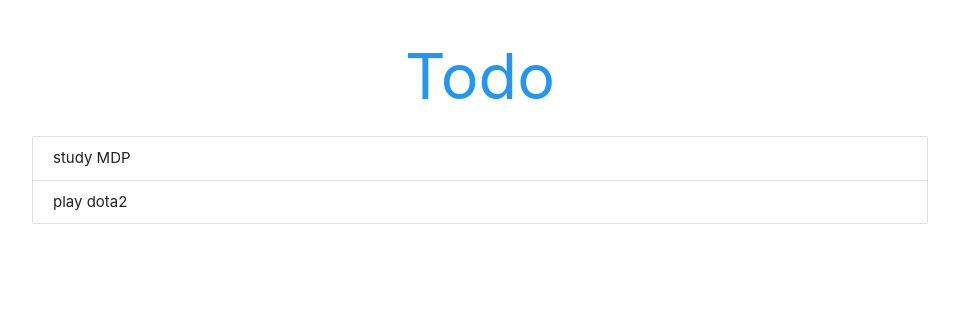
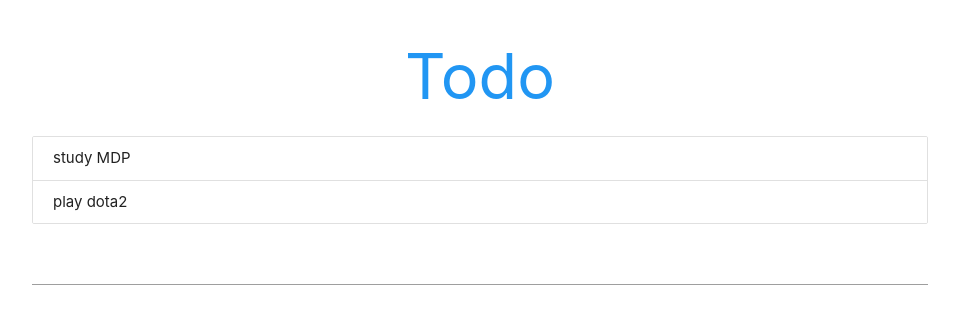
Before and after one commit to panduananto/todos-react, a React (Create React App) app: page / in a window 1280 px wide. Shown: the top 324 px of the page, without its empty margins (160-1119 px from the left). Built offline with nearby package versions, Linux system fonts and the light colour scheme.

Commit message:
add todo work

```diff
--- /dev/null
+++ b/src/AddTodo.js
@@ -0,0 +1,37 @@
+import React, { Component } from "react";
+
+class AddTodo extends Component {
+  state = {
+    content: "",
+  };
+
+  handleChange = (e) => {
+    this.setState({
+      content: e.target.value,
+    });
+  };
+
+  handleSubmit = (e) => {
+    e.preventDefault();
+    this.props.addTodo(this.state);
+    this.setState({
+      content: "",
+    });
+  };
+
+  render() {
+    return (
+      <div className="form-input">
+        <form onSubmit={this.handleSubmit}>
+          <input
+            type="text"
+            onChange={this.handleChange}
+            value={this.state.content}
+          ></input>
+        </form>
+      </div>
+    );
+  }
+}
+
+export default AddTodo;
--- a/src/App.js
+++ b/src/App.js
@@ -1,5 +1,6 @@
 import React, { Component } from "react";
 import Todos from "./Todos";
+import AddTodo from "./AddTodo";
 
 class App extends Component {
   state = {
@@ -25,11 +26,20 @@
     });
   };
 
+  addTodo = (todo) => {
+    todo.id = this.state.todos[this.state.todos.length - 1].id + 1;
+    let todos = [...this.state.todos, todo];
+    this.setState({
+      todos: todos,
+    });
+  };
+
   render() {
     return (
       <div className="todo-app container">
         <h1 className="center blue-text">Todo</h1>
         <Todos todos={this.state.todos} deleteTodo={this.deleteTodo} />
+        <AddTodo addTodo={this.addTodo} />
       </div>
     );
   }
--- a/src/Todos.js
+++ b/src/Todos.js
@@ -5,13 +5,13 @@
     todos.map((todo) => {
       return (
         <div className="todo-item collection-item" key={todo.id}>
-          <span
+          <div
             onClick={() => {
               deleteTodo(todo.id);
             }}
           >
             {todo.content}
-          </span>
+          </div>
         </div>
       );
     })
```
Also changed, not shown: 1 other file (tests, documents, lock files or other folders).
